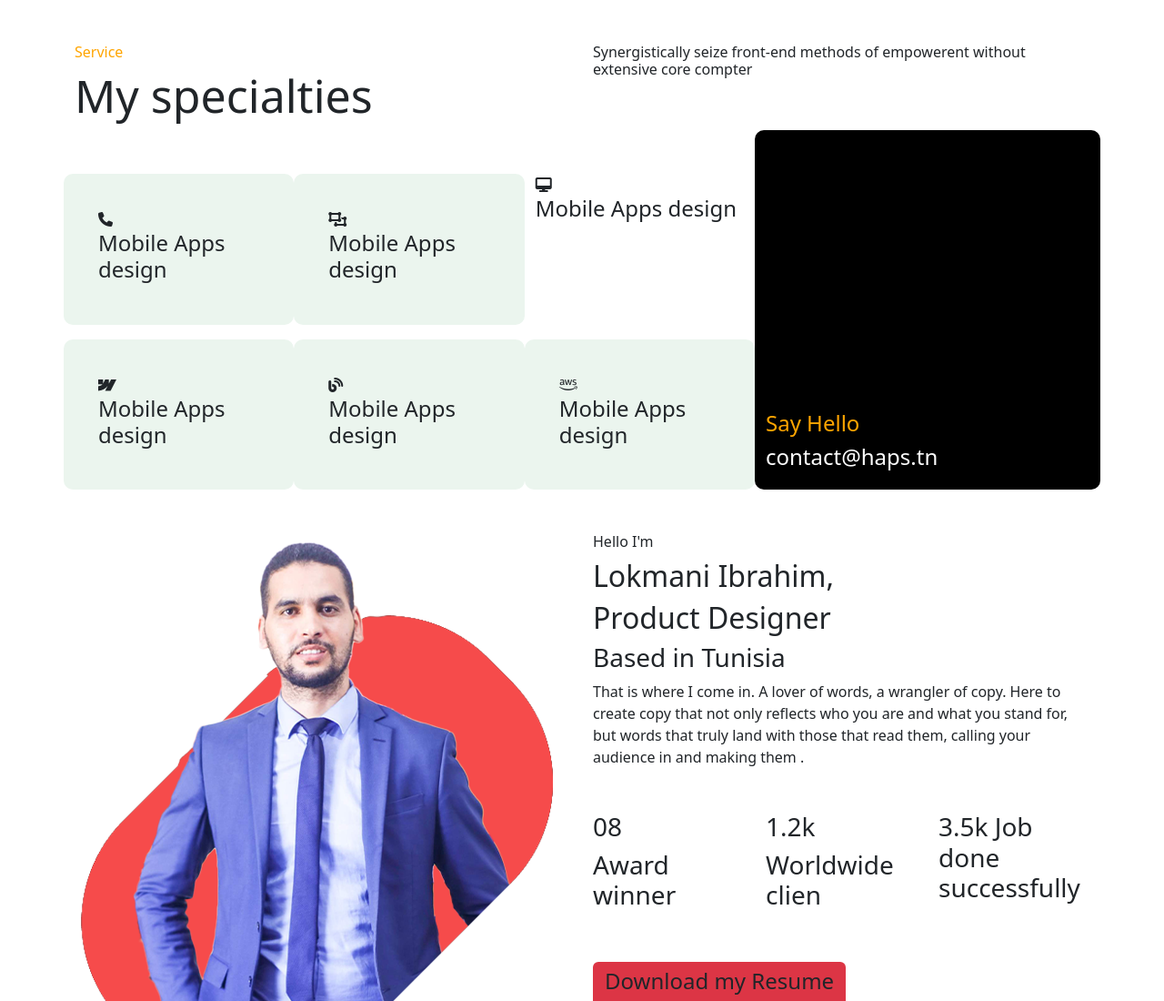
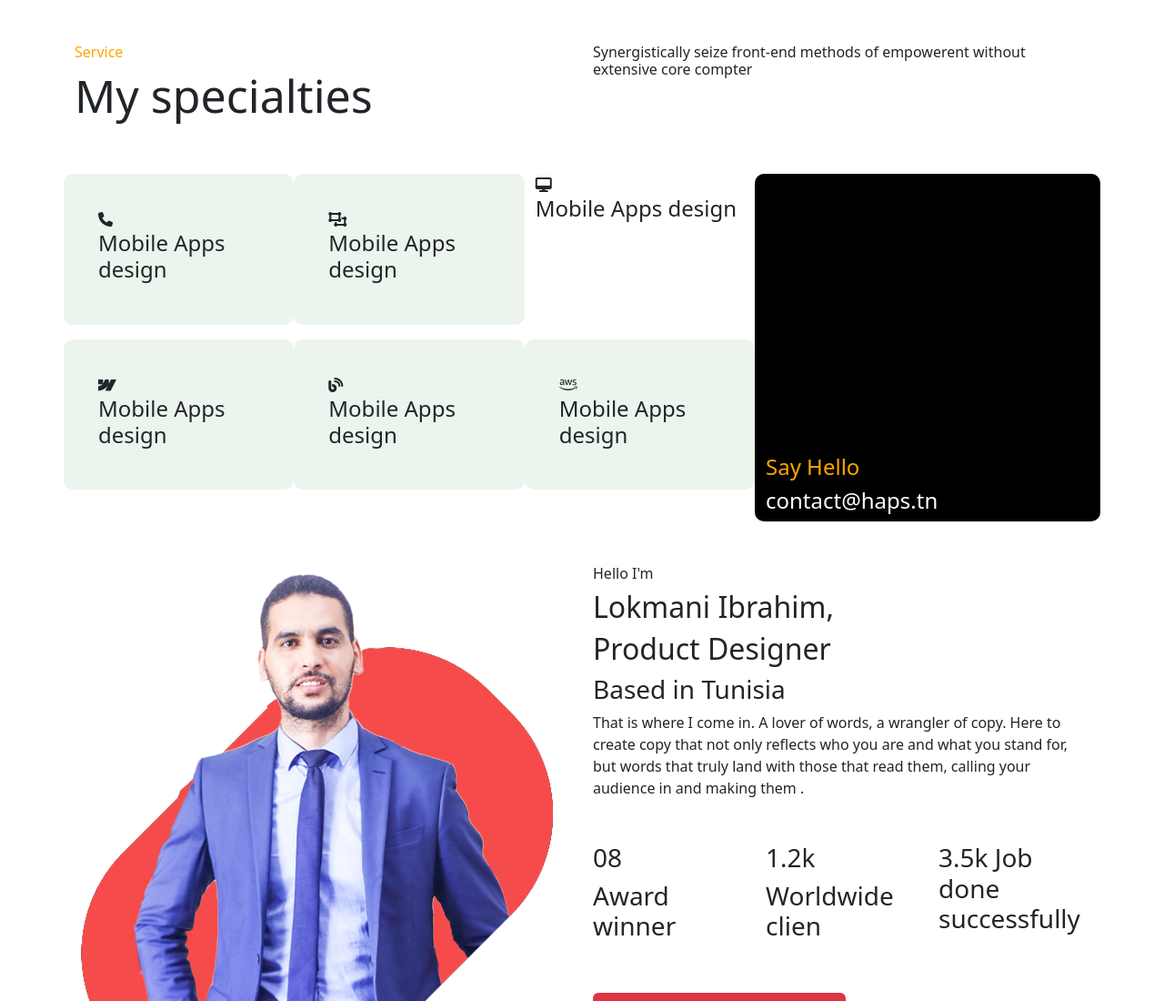
Before and after one commit to MalakSayadi970/projet5, a plain HTML site: page index.html in a window 1280 px wide. Shown: the top 1100 px of the page at 91% size. Drawn offline with nearby package versions, Linux system fonts and the light colour scheme.

Commit message:
cour css

```diff
--- a/index.html
+++ b/index.html
@@ -86,7 +86,7 @@
                <!--end info 1-->
             </div>
          </div>
-         <div class="col-4 card-sayhello">
+         <div class="col-4 mt-5 card-sayhello">
             <H4 class="sous-titre1"> Say Hello</H4>
             <h4> contact@haps.tn</h4>
 
```
